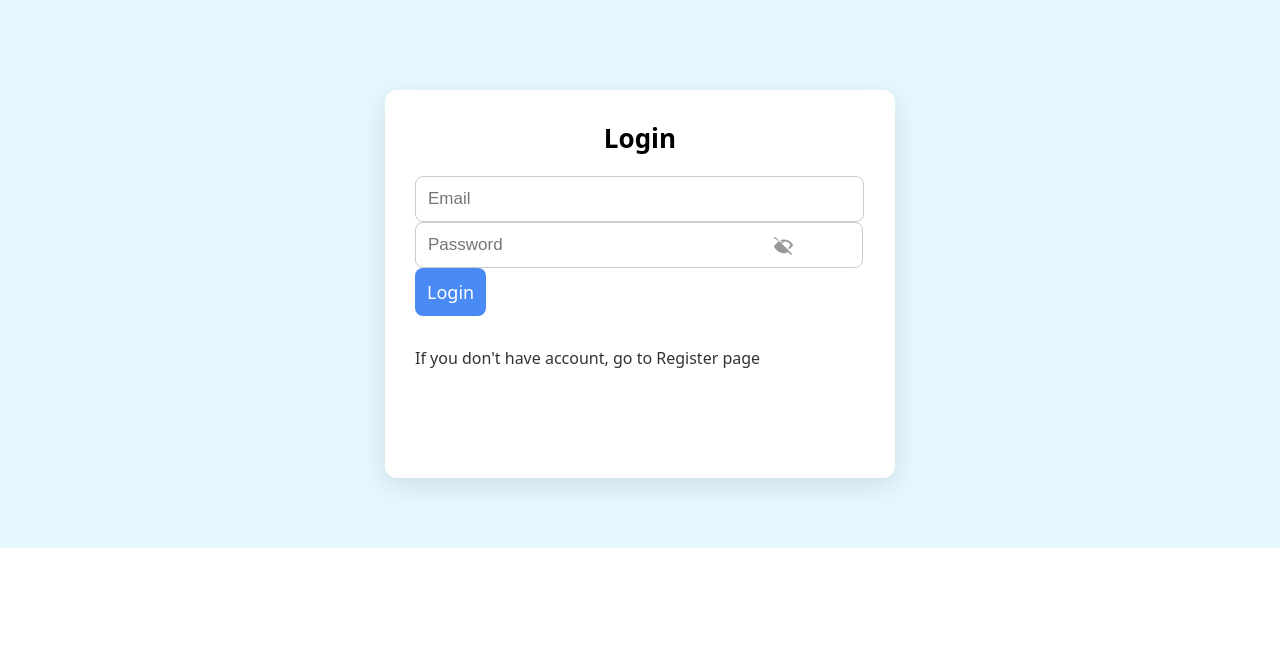
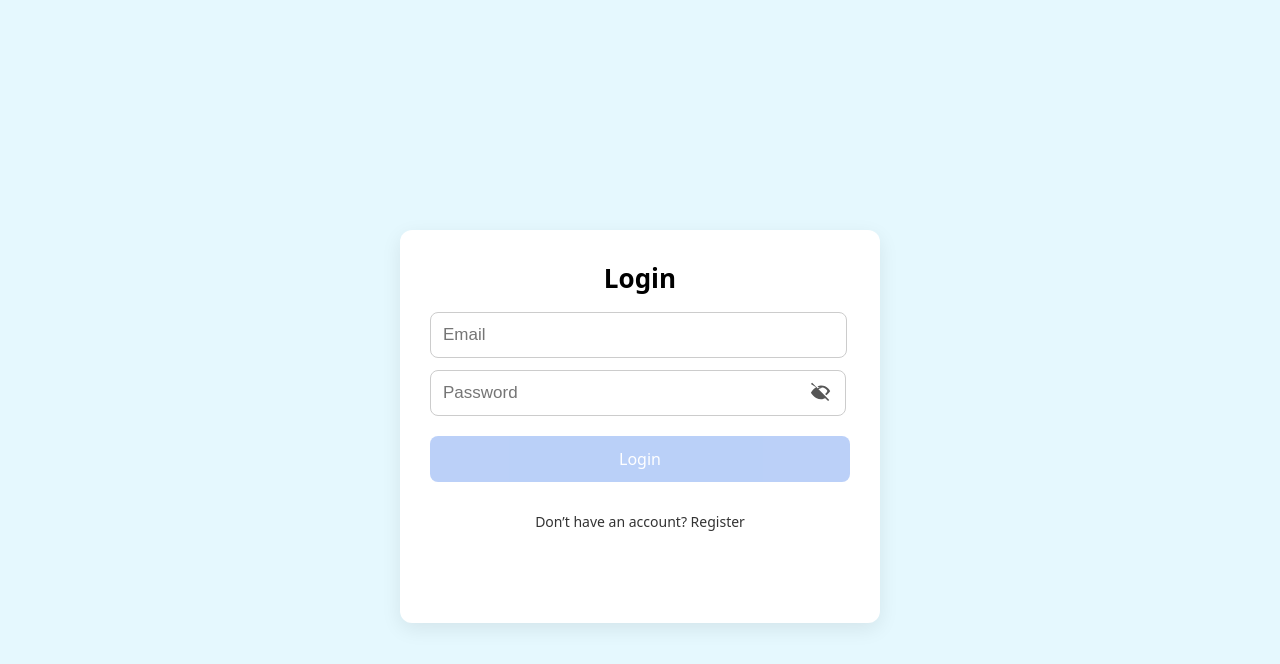
Before and after one commit to mrStefanJ/menjaza, a Vue app in the folder frontend/: page / in a window 1280 px wide. Shown: the top 664 px of the page. Built offline with nearby package versions, Linux system fonts and the light colour scheme.

Commit message:
add AuthLayout for Login and Register page and fixing css

```diff
--- /dev/null
+++ b/frontend/src/layouts/AuthLayout.vue
@@ -0,0 +1,21 @@
+<template>
+  <section class="auth">
+    <div class="auth__card">
+      <h2 class="auth__title">
+        <slot name="title" />
+      </h2>
+
+      <div class="auth__content">
+        <slot />
+      </div>
+
+      <p v-if="$slots.footer" class="auth__footer">
+        <slot name="footer" />
+      </p>
+
+      <p class="auth__message">
+        <slot name="message" />
+      </p>
+    </div>
+  </section>
+</template>
--- a/frontend/src/router/index.js
+++ b/frontend/src/router/index.js
@@ -2,8 +2,8 @@
 
 import { createWebHistory, createRouter } from "vue-router";
 
-import LoginView from "@/Login.vue";
-import RegisterView from "@/Register.vue";
+import LoginView from "@/views/Login.vue";
+import RegisterView from "@/views/Register.vue";
 import HomeView from "@/pages/Home.vue";
 import ContactView from "@/pages/Contact.vue";
 import HelpView from "@/pages/Help.vue";
--- a/frontend/src/style.css
+++ b/frontend/src/style.css
@@ -12,6 +12,7 @@ main {
   position: relative;
   background: #e5f8fe;
   height: 100%;
+  min-height: 890px;
   padding: 10px;
 }
 
@@ -42,7 +43,7 @@ button {
   font-family: system-ui;
 }
 
-.btn__save {
+/* .btn__save {
   padding: 6px 12px;
   cursor: pointer;
   font-size: 1rem;
@@ -55,7 +56,7 @@ button {
 .btn__save:hover {
   background-color: #464646;
   color: #ff7e00;
-}
+} */
 
 .btn__back {
   font-size: 1rem;
@@ -69,71 +70,96 @@ button {
 /* =========================================
    MOBILE FIRST — BASE STYLES
    ========================================= */
+/* LOGIN PAGE */
 .auth {
-  width: 80%;
+  min-height: 100vh;
+  display: flex;
+  align-items: center;
+  justify-content: center;
+  background: #e5f8fe;
+  padding: 16px;
+}
+
+.auth__card {
+  width: 100%;
   max-width: 380px;
-  margin: 40px auto;
+  background: #fff;
   padding: 22px;
   border-radius: 12px;
-  background: #ffffff;
-  box-shadow: 0 6px 20px rgba(0, 0, 0, 0.08);
+  box-shadow: 0 6px 20px rgba(0,0,0,.08);
   display: flex;
   flex-direction: column;
-  gap: 15px;
+  gap: 16px;
 }
 
-.auth h2 {
+.auth__title {
   text-align: center;
-  margin-bottom: 5px;
   font-size: 22px;
   font-weight: 600;
 }
 
-.auth input {
+.auth__form {
+  display: flex;
+  flex-direction: column;
+  gap: 12px;
+}
+
+.auth__field {
+  position: relative;
+}
+
+.auth__field--password .auth__input {
+  padding-right: 11px;
+}
+
+.auth__input {
+  width: 93%;
   padding: 12px;
   border-radius: 8px;
   border: 1px solid #ccc;
   font-size: 16px;
-  transition: border-color 0.2s ease;
-  width: 94%;
 }
 
-.auth input:focus {
-  border-color: #4a8af4;
-  outline: none;
+.auth__toggle {
+  position: absolute;
+  right: 12px;
+  top: 50%;
+  transform: translateY(-50%);
+  background: none;
+  border: none;
+  cursor: pointer;
 }
 
-.auth button {
+.auth__button {
+  margin-top: 8px;
   padding: 12px;
+  font-size: 16px;
   background: #4a8af4;
+  color: #fff;
   border: none;
-  color: #fff;
-  font-size: 17px;
   border-radius: 8px;
-  cursor: pointer;
-  transition: background 0.2s ease;
 }
 
-.auth button:disabled {
+.auth__button:disabled {
   background: #9ebdf6;
   cursor: not-allowed;
+  opacity: 0.7;
 }
 
-.auth button:hover:not(:disabled) {
-  background: #3f7ae0;
+
+.auth__footer {
+  text-align: center;
+  font-size: 14px;
 }
 
-.msg {
-  min-height: 20px;
-  text-align: center;
-  font-size: 14px;
-  color: #d9534f;
+.auth__footer a:hover {
+  color: #ff7e00;
 }
-
 /* INPUT WRAPPER za show/hide password */
 .input-wrapper {
   position: relative;
   width: 86%;
+  margin-top: 10px;
 }
 
 .input-wrapper input {
@@ -195,17 +221,11 @@ button {
    TABLET — from 480px and above
    ========================================= */
 @media (min-width: 480px) {
-  .auth {
-    margin: 60px auto;
+  .auth__card {
     padding: 26px;
   }
-
-  .auth h2 {
+  .auth__title {
     font-size: 24px;
-  }
-
-  .auth button {
-    font-size: 18px;
   }
 }
 
@@ -213,22 +233,19 @@ button {
    DESKTOP — from 768px and above
    ========================================= */
 @media (min-width: 768px) {
-  .auth {
+  main{
+    min-height: 890px;
+  }
+  .auth__card {
     max-width: 420px;
     padding: 30px;
-    box-shadow: 0 8px 28px rgba(0, 0, 0, 0.1);
   }
 
-  .auth h2 {
+  .auth__title {
     font-size: 26px;
   }
 
-  .input-wrapper {
-    width: 87%;
-  }
-
-  .auth input,
-  .input-wrapper input {
+  .auth__input {
     font-size: 17px;
   }
 }
@@ -237,8 +254,5 @@ button {
    LARGE DESKTOP — from 1024px and above
    ========================================= */
 @media (min-width: 1024px) {
-  .auth {
-    margin-top: 80px;
-    max-width: 450px;
-  }
+
 }
--- a/frontend/src/Login.vue
+++ b/frontend/src/views/Login.vue
@@ -1,43 +1,73 @@
 <template>
-  <div class="auth">
-    <h2>Login</h2>
-    <form @submit.prevent="login">
-      <input v-model="email" type="email" placeholder="Email" />
-      <div class="input-wrapper">
+  <AuthLayout>
+    <template #title>Login</template>
+
+    <form class="auth__form" @submit.prevent="login">
+      <div class="auth__field">
         <input
+          class="auth__input"
+          v-model="email"
+          type="email"
+          placeholder="Email"
+        />
+      </div>
+
+      <div class="auth__field auth__field--password">
+        <input
+          class="auth__input"
           :type="showPassword ? 'text' : 'password'"
           v-model="password"
-          type="password"
           placeholder="Password"
+          required
         />
-        <span class="icon" @click="showPassword = !showPassword">
+
+        <button
+          type="button"
+          class="auth__toggle"
+          @click="showPassword = !showPassword"
+          aria-label="Toggle password visibility"
+        >
+          <!-- SVG ostaje isti -->
           <svg v-if="showPassword" width="22" height="22" viewBox="0 0 24 24">
             <path
               fill="#555"
               d="M12 5c-7 0-11 7-11 7s4 7 11 7 11-7 11-7-4-7-11-7zm0 12a5 5 0 110-10 5 5 0 010 10z"
-            ></path>
+            />
           </svg>
 
           <svg v-else width="22" height="22" viewBox="0 0 24 24">
             <path
               fill="#555"
               d="M1 4.27L2.28 3 21 21.72 19.73 23l-3.12-3.12C14.93 20.27 13.5 21 12 21c-7 0-11-7-11-7 1.23-2.15 3.07-4.43 5.61-5.97L1 4.27zM12 7c.62 0 1.21.12 1.77.33l-1.77 1.77A3 3 0 009 12c0 .62.18 1.2.48 1.7l-1.5 1.5C6.76 13.66 6 12 6 12s2-4 6-4zm10 5s-1.45 2.59-4.11 4.7l-1.47-1.47C17.92 14.5 19 12 19 12s-2-4-7-4c-.8 0-1.55.1-2.25.29l-1.6-1.6C9.75 6.26 10.86 6 12 6c7 0 10 6 10 6z"
-            ></path>
+            />
           </svg>
-        </span>
+        </button>
       </div>
-      <button type="submit">Login</button>
+
+      <button class="auth__button" type="submit" :disabled="!formValid">Login</button>
     </form>
-    <p>If you don't have account, go to <router-link to="/register">Register</router-link> page</p>
-    <p class="msg">{{ message }}</p>
-  </div>
+
+    <!-- FOOTER -->
+    <template #footer>
+      Don’t have an account?
+      <router-link to="/register">Register</router-link>
+    </template>
+
+    <!-- MESSAGE -->
+    <template #message>
+      {{ message }}
+    </template>
+  </AuthLayout>
 </template>
 
 <script>
-import { api } from "./services/api";
-import { useAuthStore } from "./store/auth";
+import AuthLayout from "@/layouts/AuthLayout.vue";
+import { api } from "@/services/api";
+import { useAuthStore } from "@/store/auth";
 
 export default {
+  components: { AuthLayout },
+
   data() {
     return {
       email: "",
@@ -46,12 +76,22 @@ export default {
       showPassword: false,
     };
   },
+
   setup() {
     const auth = useAuthStore();
     return { auth };
   },
+
+  computed: {
+  formValid() {
+    return this.email.trim() !== "" && this.password.trim() !== "";
+  },
+},
+
   methods: {
     async login() {
+      if (!this.formValid) return;
+
       try {
         const res = await api.post("/auth/login", {
           email: this.email,
@@ -59,11 +99,9 @@ export default {
         });
 
         this.auth.login(res.data.token);
-
         await this.auth.fetchUser();
 
         localStorage.setItem("user", JSON.stringify(this.auth.user));
-
         this.$router.push("/home");
       } catch (err) {
         this.message = err.response?.data?.message || "Invalid credentials";
--- a/frontend/src/Register.vue
+++ b/frontend/src/views/Register.vue
@@ -1,92 +1,124 @@
 <template>
-  <div class="auth">
-    <h2>Register</h2>
-    <form @submit.prevent="register">
+  <AuthLayout>
+    <template #title>Register</template>
+
+    <form class="auth__form" @submit.prevent="register">
+      <div class="auth__field">
         <input
+          class="auth__input"
           v-model="firstName"
-        type="text"
-        placeholder="First Name"
+          placeholder="First name"
           @input="validateText('firstName')"
         />
+      </div>
+
+      <div class="auth__field">
         <input
+          class="auth__input"
           v-model="lastName"
-        type="text"
-        placeholder="Last Name"
+          placeholder="Last name"
           @input="validateText('lastName')"
         />
-      <input v-model="userName" type="text" placeholder="User Name" />
-      <input v-model="email" type="email" placeholder="Email" />
+      </div>
 
-      <!-- PASSWORD FIELD -->
-      <div class="input-wrapper">
+      <div class="auth__field">
+        <input class="auth__input" v-model="userName" placeholder="Username" />
+      </div>
+
+      <div class="auth__field">
         <input
+          class="auth__input"
+          v-model="email"
+          type="email"
+          placeholder="Email"
+        />
+      </div>
+
+      <!-- PASSWORD -->
+      <div class="auth__field auth__field--password">
+        <input
+          class="auth__input"
           :type="showPassword ? 'text' : 'password'"
           v-model="password"
           placeholder="Password"
         />
 
-        <span class="icon" @click="showPassword = !showPassword">
+        <button
+          type="button"
+          class="auth__toggle"
+          @click="showPassword = !showPassword"
+          aria-label="Toggle password visibility"
+        >
+          <!-- SVG ostaje isti -->
           <svg v-if="showPassword" width="22" height="22" viewBox="0 0 24 24">
             <path
               fill="#555"
               d="M12 5c-7 0-11 7-11 7s4 7 11 7 11-7 11-7-4-7-11-7zm0 12a5 5 0 110-10 5 5 0 010 10z"
-            ></path>
+            />
           </svg>
 
           <svg v-else width="22" height="22" viewBox="0 0 24 24">
             <path
               fill="#555"
               d="M1 4.27L2.28 3 21 21.72 19.73 23l-3.12-3.12C14.93 20.27 13.5 21 12 21c-7 0-11-7-11-7 1.23-2.15 3.07-4.43 5.61-5.97L1 4.27zM12 7c.62 0 1.21.12 1.77.33l-1.77 1.77A3 3 0 009 12c0 .62.18 1.2.48 1.7l-1.5 1.5C6.76 13.66 6 12 6 12s2-4 6-4zm10 5s-1.45 2.59-4.11 4.7l-1.47-1.47C17.92 14.5 19 12 19 12s-2-4-7-4c-.8 0-1.55.1-2.25.29l-1.6-1.6C9.75 6.26 10.86 6 12 6c7 0 10 6 10 6z"
-            ></path>
+            />
           </svg>
-        </span>
+        </button>
       </div>
 
-      <!-- CONFIRM PASSWORD FIELD -->
-      <div class="input-wrapper">
+      <!-- CONFIRM -->
+      <div class="auth__field auth__field--password">
         <input
+          class="auth__input"
           :type="showConfirmPassword ? 'text' : 'password'"
           v-model="confirmPassword"
-          placeholder="Confirm Password"
+          placeholder="Confirm password"
         />
 
-        <span class="icon" @click="showConfirmPassword = !showConfirmPassword">
-          <svg
-            v-if="showConfirmPassword"
-            width="22"
-            height="22"
-            viewBox="0 0 24 24"
+        <button
+          type="button"
+          class="auth__toggle"
+          @click="showConfirmPassword = !showConfirmPassword"
+          aria-label="Toggle password visibility"
         >
+          <!-- SVG ostaje isti -->
+          <svg v-if="showConfirmPassword" width="22" height="22" viewBox="0 0 24 24">
             <path
               fill="#555"
               d="M12 5c-7 0-11 7-11 7s4 7 11 7 11-7 11-7-4-7-11-7zm0 12a5 5 0 110-10 5 5 0 010 10z"
-            ></path>
+            />
           </svg>
 
           <svg v-else width="22" height="22" viewBox="0 0 24 24">
             <path
               fill="#555"
               d="M1 4.27L2.28 3 21 21.72 19.73 23l-3.12-3.12C14.93 20.27 13.5 21 12 21c-7 0-11-7-11-7 1.23-2.15 3.07-4.43 5.61-5.97L1 4.27zM12 7c.62 0 1.21.12 1.77.33l-1.77 1.77A3 3 0 009 12c0 .62.18 1.2.48 1.7l-1.5 1.5C6.76 13.66 6 12 6 12s2-4 6-4zm10 5s-1.45 2.59-4.11 4.7l-1.47-1.47C17.92 14.5 19 12 19 12s-2-4-7-4c-.8 0-1.55.1-2.25.29l-1.6-1.6C9.75 6.26 10.86 6 12 6c7 0 10 6 10 6z"
-            ></path>
+            />
           </svg>
-        </span>
+        </button>
       </div>
 
-      <button :disabled="!formValid" type="submit">Register</button>
+      <button class="auth__button" :disabled="!formValid">Register</button>
     </form>
-    <p>
-      If you already have account, go to
-      <router-link to="/">Login</router-link> page
-    </p>
 
-    <p class="msg">{{ message }}</p>
-  </div>
+    <template #footer>
+      Already have an account?
+      <router-link to="/">Login</router-link>
+    </template>
+
+    <template #message>
+      {{ message }}
+    </template>
+  </AuthLayout>
 </template>
 
 <script>
+import AuthLayout from "@/layouts/AuthLayout.vue";
 import { api } from "@/services/api";
 
 export default {
+  components: { AuthLayout },
+
   data() {
     return {
       firstName: "",
@@ -97,14 +129,14 @@ export default {
       confirmPassword: "",
       showPassword: false,
       showConfirmPassword: false,
-      albums: [],
       message: "",
-      country: "",
-      city: "",
     };
   },
 
   computed: {
+    passwordValid() {
+      return /^(?=.*\d)(?=.*[!@#$%^&*]).{6,}$/.test(this.password);
+    },
     formValid() {
       return (
         this.firstName &&
@@ -114,11 +146,6 @@ export default {
         this.passwordValid &&
         this.password === this.confirmPassword
       );
-    },
-
-    passwordValid() {
-      const regex = /^(?=.*[0-9])(?=.*[!@#$%^&*]).{6,}$/;
-      return regex.test(this.password);
     },
   },
 
@@ -139,23 +166,9 @@ export default {
         });
 
         this.message = data.message;
-
-        // SUCCESS → reset polja
-        this.firstName = "";
-        this.lastName = "";
-        this.userName = "";
-        this.email = "";
-        this.password = "";
-        this.confirmPassword = "";
-        this.showPassword = false;
-        this.showConfirmPassword = false;
-
-        // preusmeri na login posle kratkog delay-a
-        setTimeout(() => {
-          this.$router.push("/");
-        }, 700);
+        setTimeout(() => this.$router.push("/"), 700);
       } catch (err) {
-        this.message = err.response?.data?.message || "Error occurred";
+        this.message = err.response?.data?.message || "Registration failed";
       }
     },
   },
```
Lines whose indentation alone changed are shown as unchanged.
